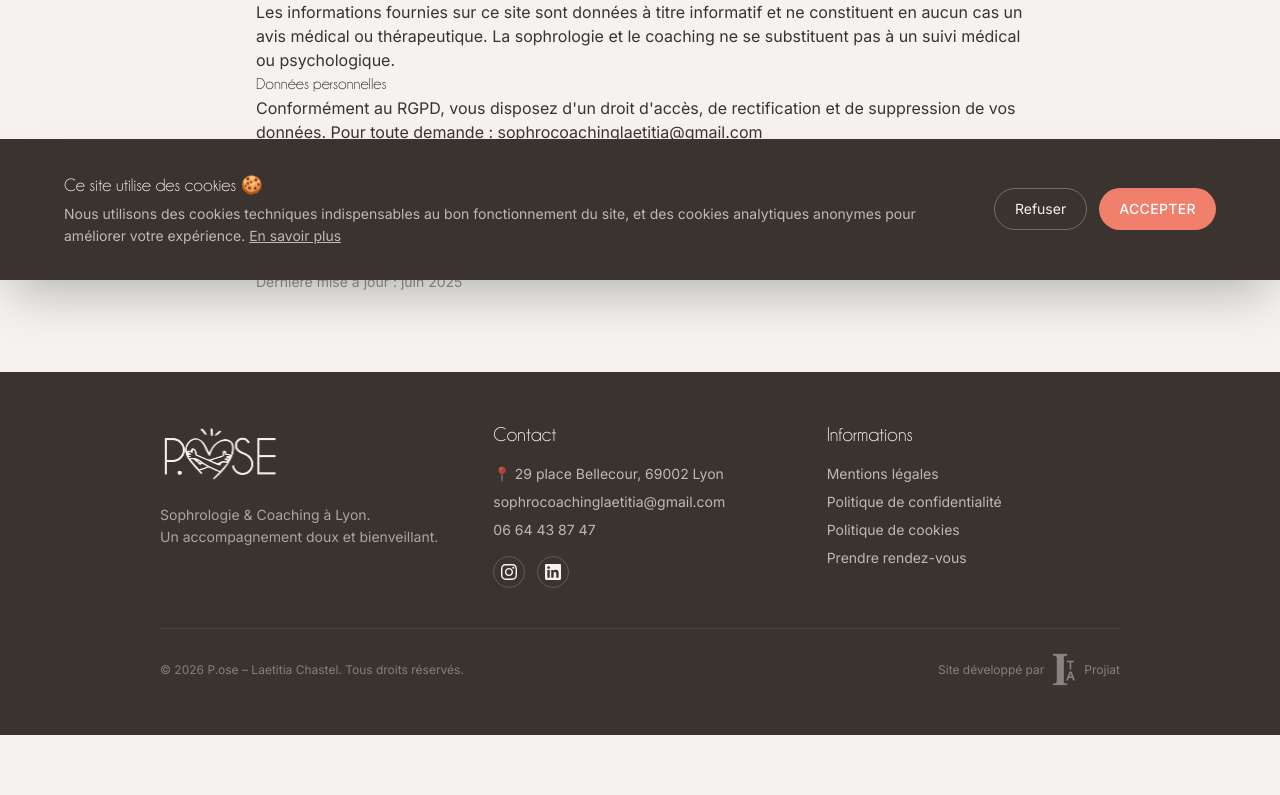
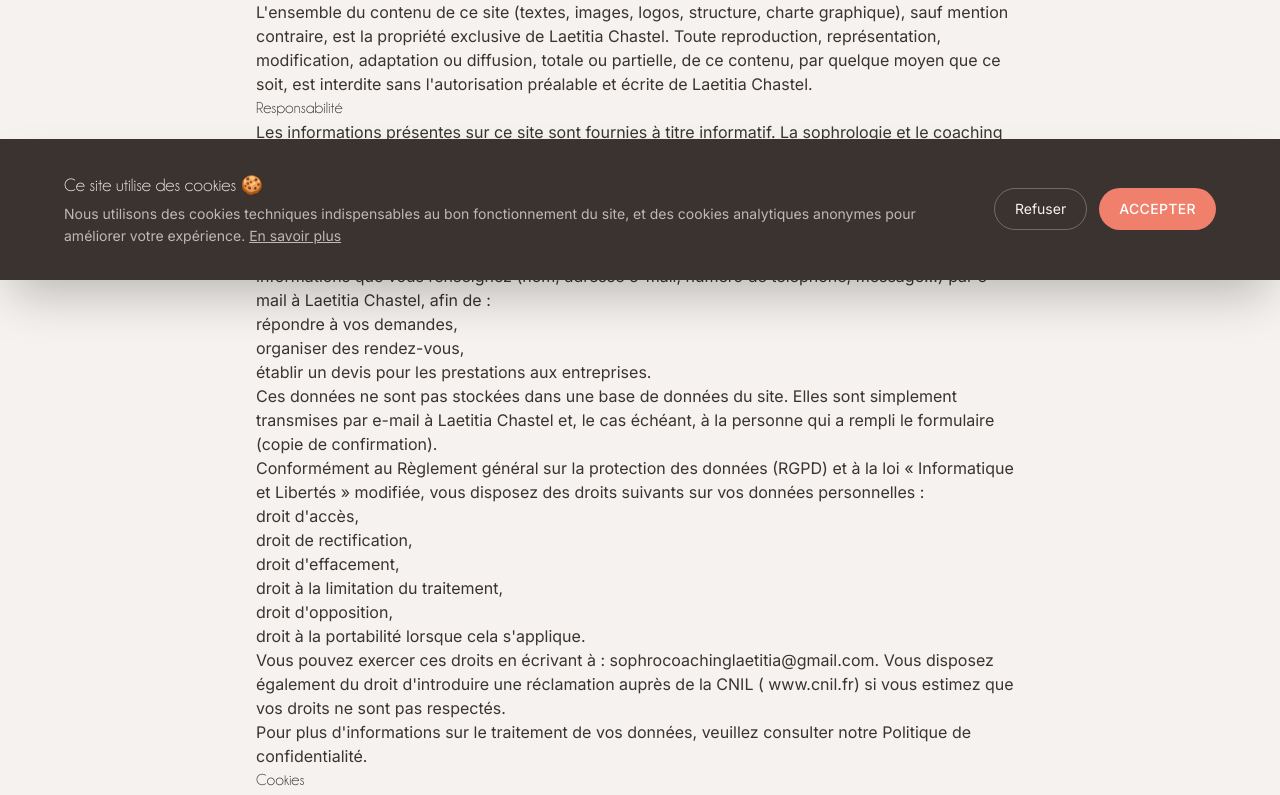
Before and after one commit to cestderrick/site_web_laetitia, a Next.js app: page /mentions-legales in a window 1280 px wide. Shown: the part 520-1315 px from the top of the page. Before the commit the page ends 1255 px from the top, so only its background shows below. Built offline with nearby package versions, Linux system fonts and the light colour scheme; no server answers.

Commit message:
content: mise à jour mentions légales (SIRET, RGPD détaillé, cookies)

```diff
--- a/src/app/mentions-legales/page.tsx
+++ b/src/app/mentions-legales/page.tsx
@@ -17,52 +17,92 @@ export default function MentionsLegales() {
 
           <h2>Éditeur du site</h2>
           <p>
+            Le site P.ose est édité par :<br />
             <strong>Laetitia Chastel</strong><br />
             Sophrologue &amp; Coach certifiée<br />
+            Micro-entrepreneure<br />
             29 place Bellecour, 69002 Lyon<br />
-            Email : sophrocoachinglaetitia@gmail.com<br />
+            Email : <a href="mailto:sophrocoachinglaetitia@gmail.com">sophrocoachinglaetitia@gmail.com</a><br />
             Téléphone : 06 64 43 87 47<br />
-            SIRET : <em>[à compléter]</em>
+            SIRET : 90936727800027
           </p>
+          <p><strong>Directrice de la publication :</strong> Laetitia Chastel</p>
 
           <h2>Hébergement</h2>
           <p>
-            Ce site est hébergé par <strong>Render</strong> (Render Services, Inc.)<br />
+            Le site est hébergé par :<br />
+            <strong>Render</strong> (Render Services, Inc.)<br />
             651 N Broad St, Suite 206, Middletown, DE 19709, États-Unis<br />
             <a href="https://render.com" target="_blank" rel="noopener noreferrer">https://render.com</a>
           </p>
 
           <h2>Propriété intellectuelle</h2>
           <p>
-            L'ensemble du contenu de ce site (textes, images, logos, structure) est la propriété
-            exclusive de Laetitia Chastel, sauf mention contraire. Toute reproduction, même partielle,
-            est interdite sans autorisation préalable.
+            L&apos;ensemble du contenu de ce site (textes, images, logos, structure, charte graphique),
+            sauf mention contraire, est la propriété exclusive de Laetitia Chastel. Toute reproduction,
+            représentation, modification, adaptation ou diffusion, totale ou partielle, de ce contenu,
+            par quelque moyen que ce soit, est interdite sans l&apos;autorisation préalable et écrite
+            de Laetitia Chastel.
           </p>
 
           <h2>Responsabilité</h2>
           <p>
-            Les informations fournies sur ce site sont données à titre informatif et ne constituent
-            en aucun cas un avis médical ou thérapeutique. La sophrologie et le coaching ne se
-            substituent pas à un suivi médical ou psychologique.
+            Les informations présentes sur ce site sont fournies à titre informatif. La sophrologie et
+            le coaching proposés par Laetitia Chastel ne constituent ni un acte médical, ni un acte de
+            soins, et ne se substituent en aucun cas à un suivi médical ou psychologique. L&apos;utilisateur
+            demeure seul responsable de l&apos;utilisation des informations communiquées sur le site.
           </p>
 
           <h2>Données personnelles</h2>
           <p>
-            Conformément au RGPD, vous disposez d'un droit d'accès, de rectification et de suppression
-            de vos données. Pour toute demande : sophrocoachinglaetitia@gmail.com
+            Les formulaires de contact et de demande de rendez-vous permettent de transmettre les
+            informations que vous renseignez (nom, adresse e-mail, numéro de téléphone, message…)
+            par e-mail à Laetitia Chastel, afin de :
+          </p>
+          <ul>
+            <li>répondre à vos demandes,</li>
+            <li>organiser des rendez-vous,</li>
+            <li>établir un devis pour les prestations aux entreprises.</li>
+          </ul>
+          <p>
+            Ces données ne sont pas stockées dans une base de données du site. Elles sont simplement
+            transmises par e-mail à Laetitia Chastel et, le cas échéant, à la personne qui a rempli
+            le formulaire (copie de confirmation).
           </p>
           <p>
-            Voir notre{' '}
-            <a href="/politique-confidentialite">Politique de confidentialité</a>.
+            Conformément au Règlement général sur la protection des données (RGPD) et à la loi
+            « Informatique et Libertés » modifiée, vous disposez des droits suivants sur vos données
+            personnelles :
+          </p>
+          <ul>
+            <li>droit d&apos;accès,</li>
+            <li>droit de rectification,</li>
+            <li>droit d&apos;effacement,</li>
+            <li>droit à la limitation du traitement,</li>
+            <li>droit d&apos;opposition,</li>
+            <li>droit à la portabilité lorsque cela s&apos;applique.</li>
+          </ul>
+          <p>
+            Vous pouvez exercer ces droits en écrivant à :{' '}
+            <a href="mailto:sophrocoachinglaetitia@gmail.com">sophrocoachinglaetitia@gmail.com</a>.
+            Vous disposez également du droit d&apos;introduire une réclamation auprès de la CNIL
+            ({' '}<a href="https://www.cnil.fr" target="_blank" rel="noopener noreferrer">www.cnil.fr</a>)
+            si vous estimez que vos droits ne sont pas respectés.
+          </p>
+          <p>
+            Pour plus d&apos;informations sur le traitement de vos données, veuillez consulter
+            notre <a href="/politique-confidentialite">Politique de confidentialité</a>.
           </p>
 
           <h2>Cookies</h2>
           <p>
-            Ce site utilise des cookies techniques et, avec votre consentement, des cookies analytiques.
-            Voir notre <a href="/politique-cookies">Politique de cookies</a>.
+            Ce site utilise des cookies strictement nécessaires à son fonctionnement et, sous réserve
+            de votre consentement, des cookies analytiques/mesure d&apos;audience. Pour en savoir plus
+            sur l&apos;usage des cookies et paramétrer vos choix, veuillez consulter
+            notre <a href="/politique-cookies">Politique de cookies</a>.
           </p>
 
-          <p className="text-sm text-texte/50 mt-8">Dernière mise à jour : juin 2025</p>
+          <p className="text-sm text-texte/50 mt-8">Dernière mise à jour : juin 2026</p>
         </div>
       </main>
       <Footer />
```
